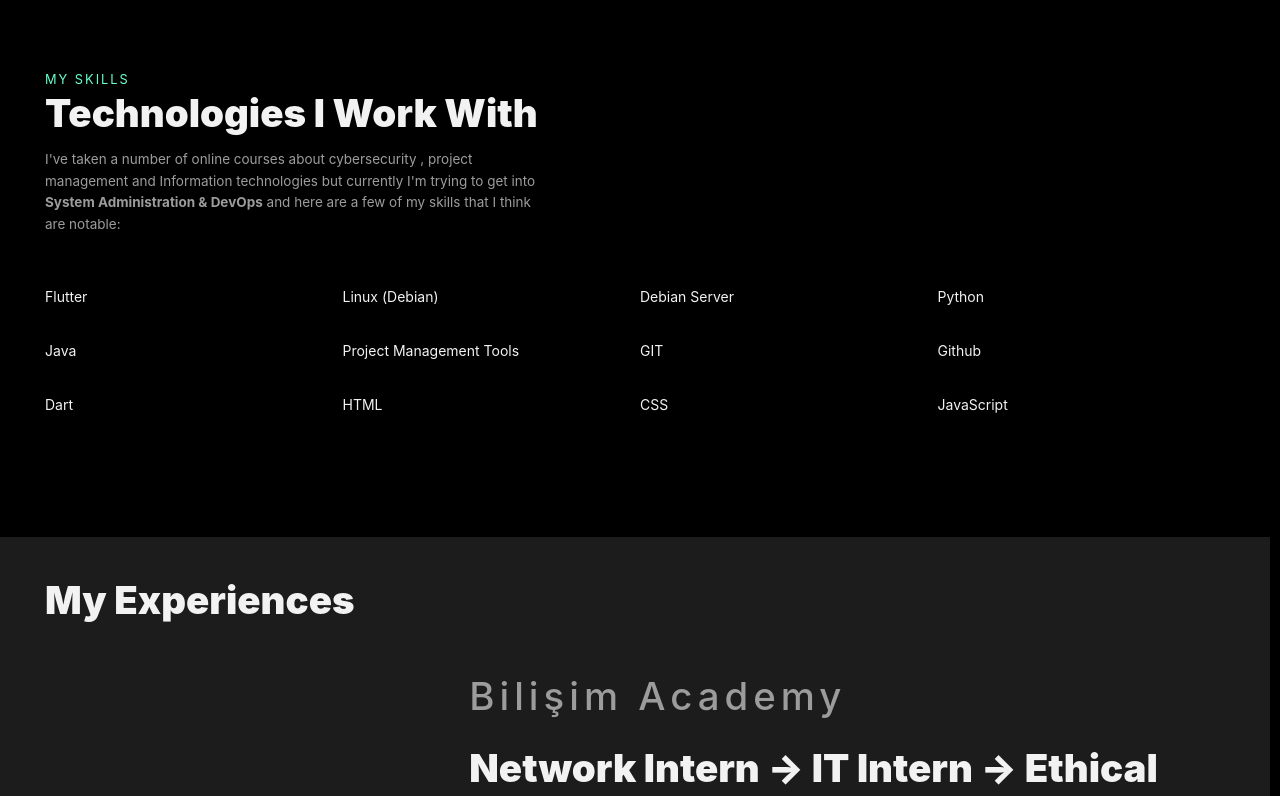
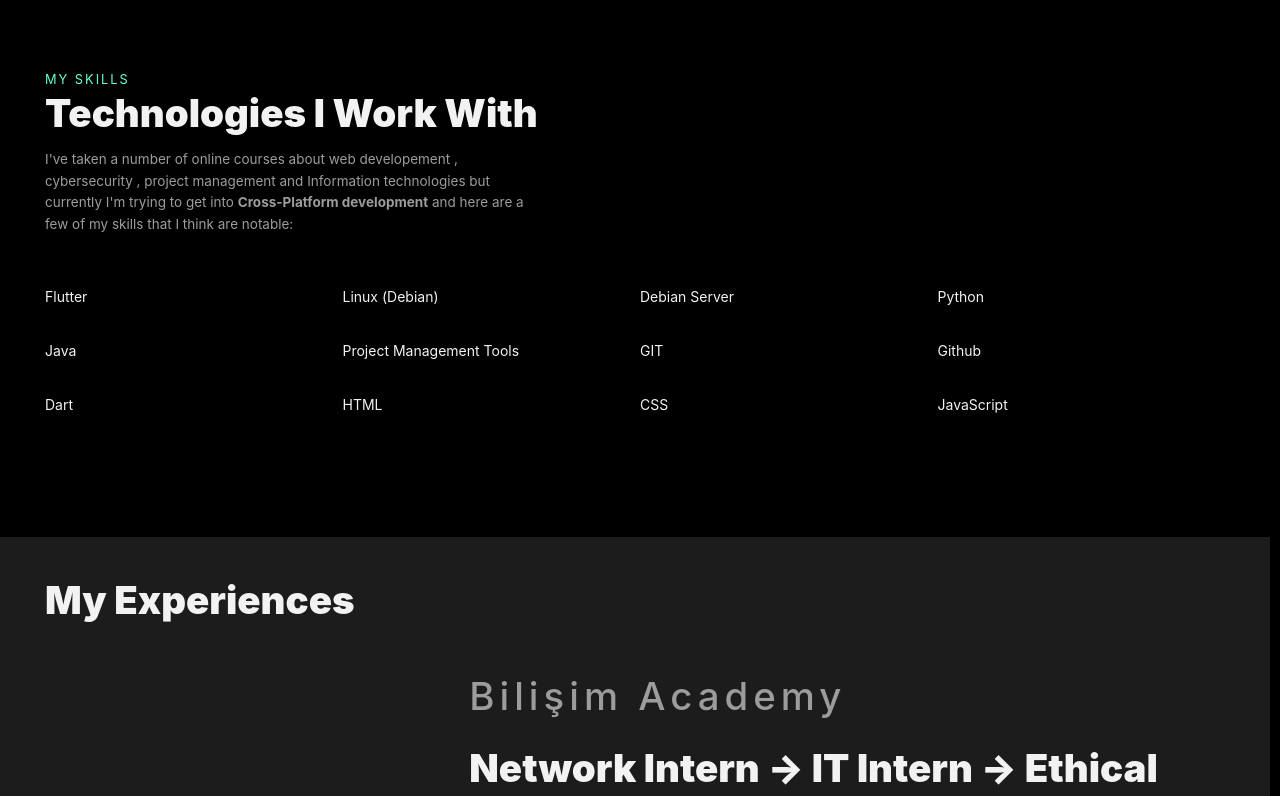
Before and after one commit to HyperactiveDuck/YAD_CV, a plain HTML site: page index.html in a window 1280 px wide. Shown: the part 1420-2216 px from the top of the page. Drawn offline with nearby package versions, Linux system fonts and the light colour scheme.

Commit message:
Fix on descriptions

```diff
--- a/index.html
+++ b/index.html
@@ -187,9 +187,9 @@
 						<h2 class="title">Technologies I Work With</h2>
 
 						<p class="info">
-							I've taken a number of online courses about cybersecurity , project management
+							I've taken a number of online courses about web developement , cybersecurity , project management
                             and Information technologies but currently I'm trying to get into
-							<strong>System Administration & DevOps</strong> and here are a few
+							<strong>Cross-Platform development</strong> and here are a few
 							of my skills that I think are notable:
 						</p>
 					</article>
```
Also changed, not shown: index_tr.html (+2 -2 lines).
